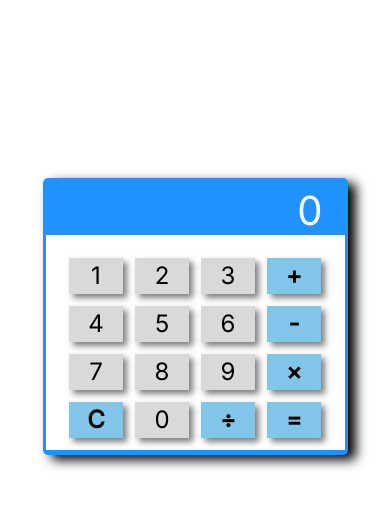
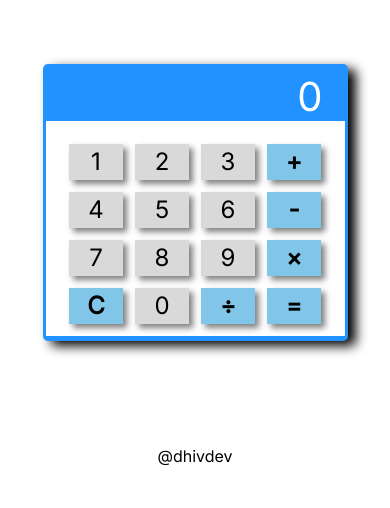
Before and after one commit to dhifdev/simple_calculator, a plain HTML site: page index.html in a window 390 px wide. Shown: the part 106-614 px from the top of the page. Drawn offline with Linux system fonts and the light colour scheme.

Commit message:
update css

```diff
--- a/Assets/css/style.css
+++ b/Assets/css/style.css
@@ -12,9 +12,15 @@
   width: 100%;
   height: 100vh;
   display: flex;
+  flex-direction: column;
   align-items: center;
   justify-content: center;
   margin: auto;
+}
+
+.wm {
+  margin-top: -4rem;
+  margin-bottom: 3rem;
 }
 
 .wrapper {
@@ -127,4 +133,8 @@ button:hover {
     font-size: 40px;
     margin-right: 25px;
   }
+
+  .wm {
+    margin-bottom: 17rem;
+  }
 }
--- a/index.html
+++ b/index.html
@@ -44,6 +44,7 @@
           </table>
         </div>
       </div>
+      <div class="wm">@dhivdev</div>
     </div>
   </body>
 </html>
```
